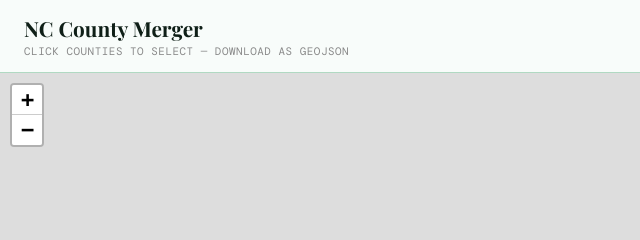
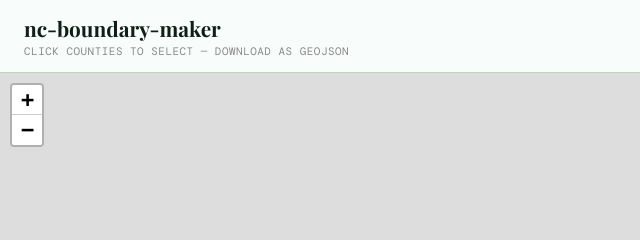
Before and after one commit to catnnemo/nc-boundary-maker, a plain HTML site: page index.html in a window 1280 px wide. Shown: the top 240 px of the page, 0-640 px from the left. Drawn offline with nearby package versions, Linux system fonts and the light colour scheme.

Commit message:
Change page title from 'NC County Merger' to 'nc-boundary-maker'

```diff
--- a/index.html
+++ b/index.html
@@ -129,7 +129,7 @@
 <body>
 <header>
   <div class="title-block">
-    <h1>NC County Merger</h1>
+    <h1>nc-boundary-maker</h1>
     <p>Click counties to select &mdash; download as GeoJSON</p>
   </div>
   <div class="controls">
```
